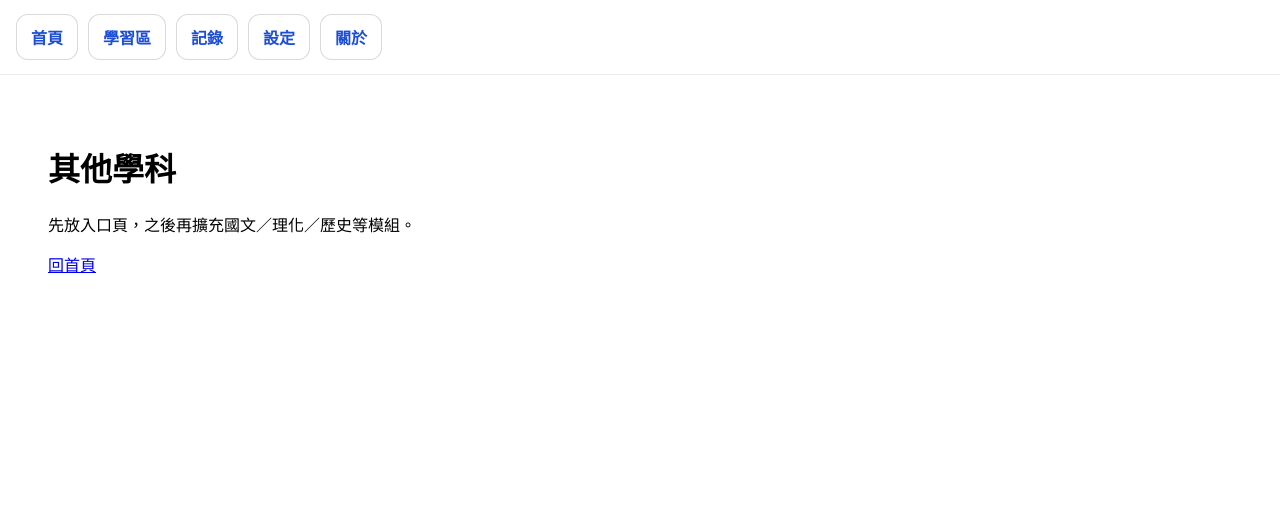
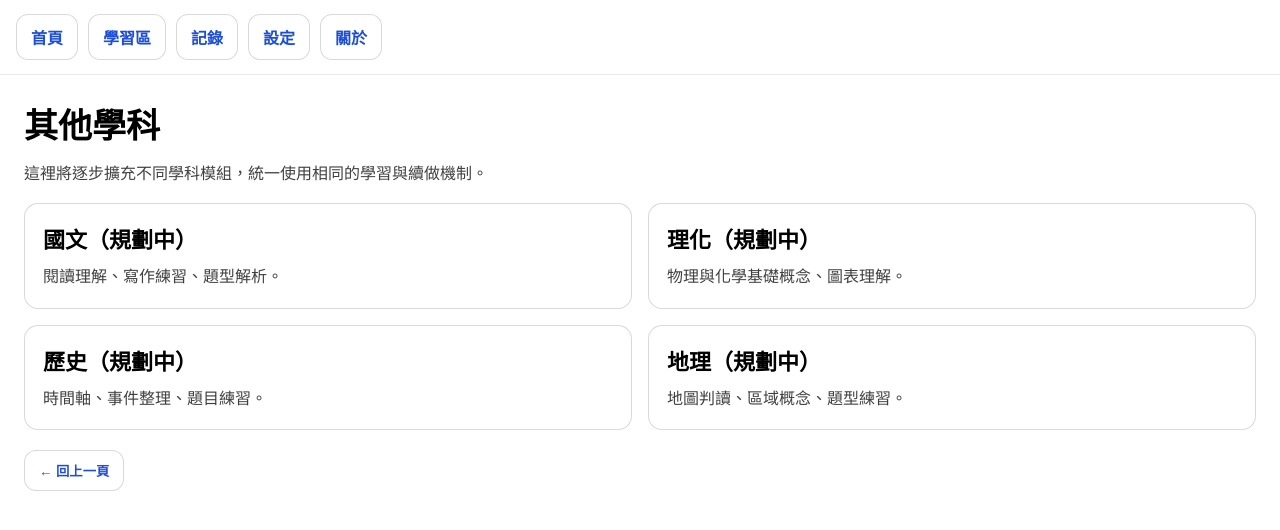
Before and after one commit to boos88978857-svg/ai-intelligent-learning-machine, a Next.js app: page /subjects in a window 1280 px wide. Shown: the top 530 px of the page. Built offline with nearby package versions, Linux system fonts and the light colour scheme.

Commit message:
更新 page.tsx

```diff
--- a/app/subjects/page.tsx
+++ b/app/subjects/page.tsx
@@ -1,11 +1,60 @@
-import Link from "next/link";
+"use client";
+
+import { useRouter } from "next/navigation";
+import { ui } from "../ui";
 
 export default function SubjectsPage() {
+  const router = useRouter();
+
   return (
-    <main style={{ padding: 24 }}>
-      <h1>其他學科</h1>
-      <p>先放入口頁，之後再擴充國文／理化／歷史等模組。</p>
-      <p><Link href="/">回首頁</Link></p>
+    <main>
+      <h1 style={{ margin: "0 0 12px", fontSize: 34, fontWeight: 900 }}>
+        其他學科
+      </h1>
+
+      <p style={{ margin: "0 0 16px", opacity: 0.75, lineHeight: 1.7 }}>
+        這裡將逐步擴充不同學科模組，統一使用相同的學習與續做機制。
+      </p>
+
+      <div style={ui.grid2}>
+        <div style={ui.card}>
+          <h2 style={ui.cardTitle}>國文（規劃中）</h2>
+          <p style={ui.cardDesc}>
+            閱讀理解、寫作練習、題型解析。
+          </p>
+        </div>
+
+        <div style={ui.card}>
+          <h2 style={ui.cardTitle}>理化（規劃中）</h2>
+          <p style={ui.cardDesc}>
+            物理與化學基礎概念、圖表理解。
+          </p>
+        </div>
+
+        <div style={ui.card}>
+          <h2 style={ui.cardTitle}>歷史（規劃中）</h2>
+          <p style={ui.cardDesc}>
+            時間軸、事件整理、題目練習。
+          </p>
+        </div>
+
+        <div style={ui.card}>
+          <h2 style={ui.cardTitle}>地理（規劃中）</h2>
+          <p style={ui.cardDesc}>
+            地圖判讀、區域概念、題型練習。
+          </p>
+        </div>
+      </div>
+
+      {/* 只保留回上一頁 */}
+      <div style={{ marginTop: 20 }}>
+        <button
+          onClick={() => router.back()}
+          style={{ ...ui.navBtn, cursor: "pointer" }}
+        >
+          ← 回上一頁
+        </button>
+      </div>
     </main>
   );
 }
```
